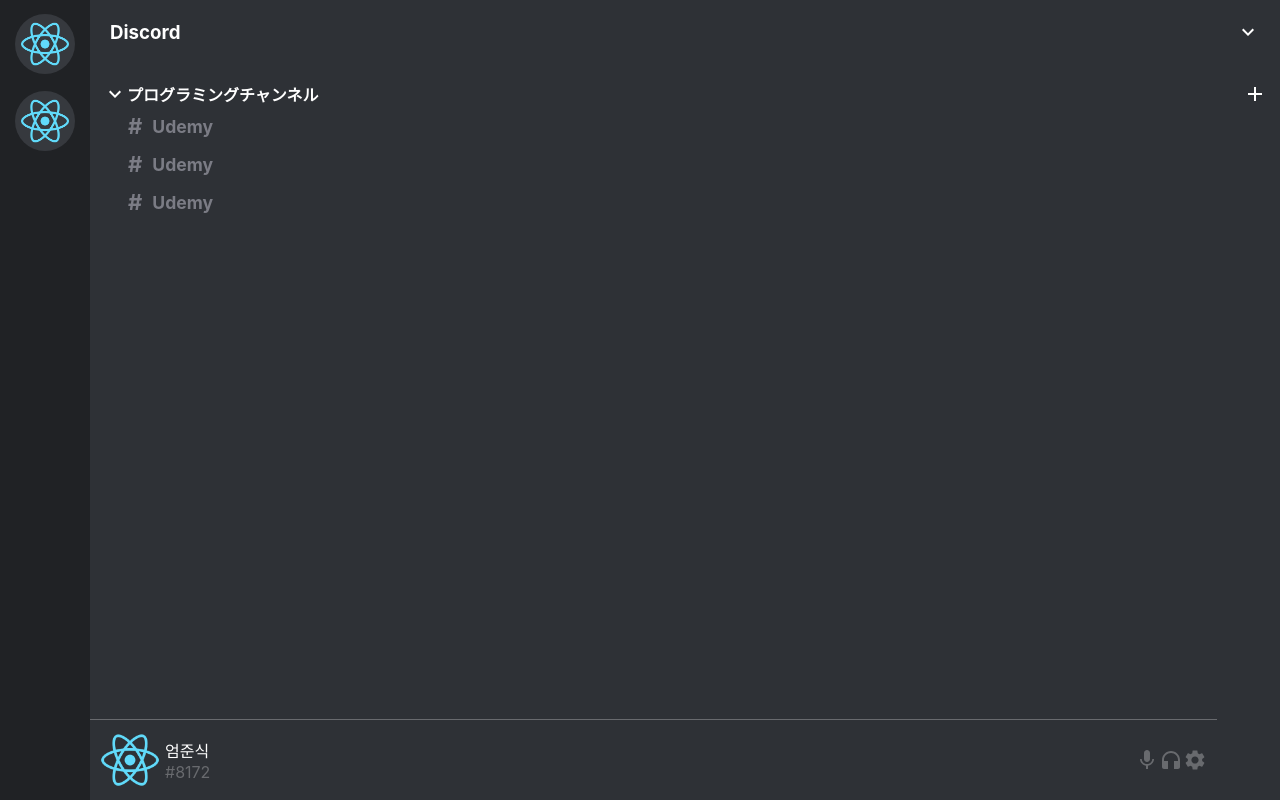
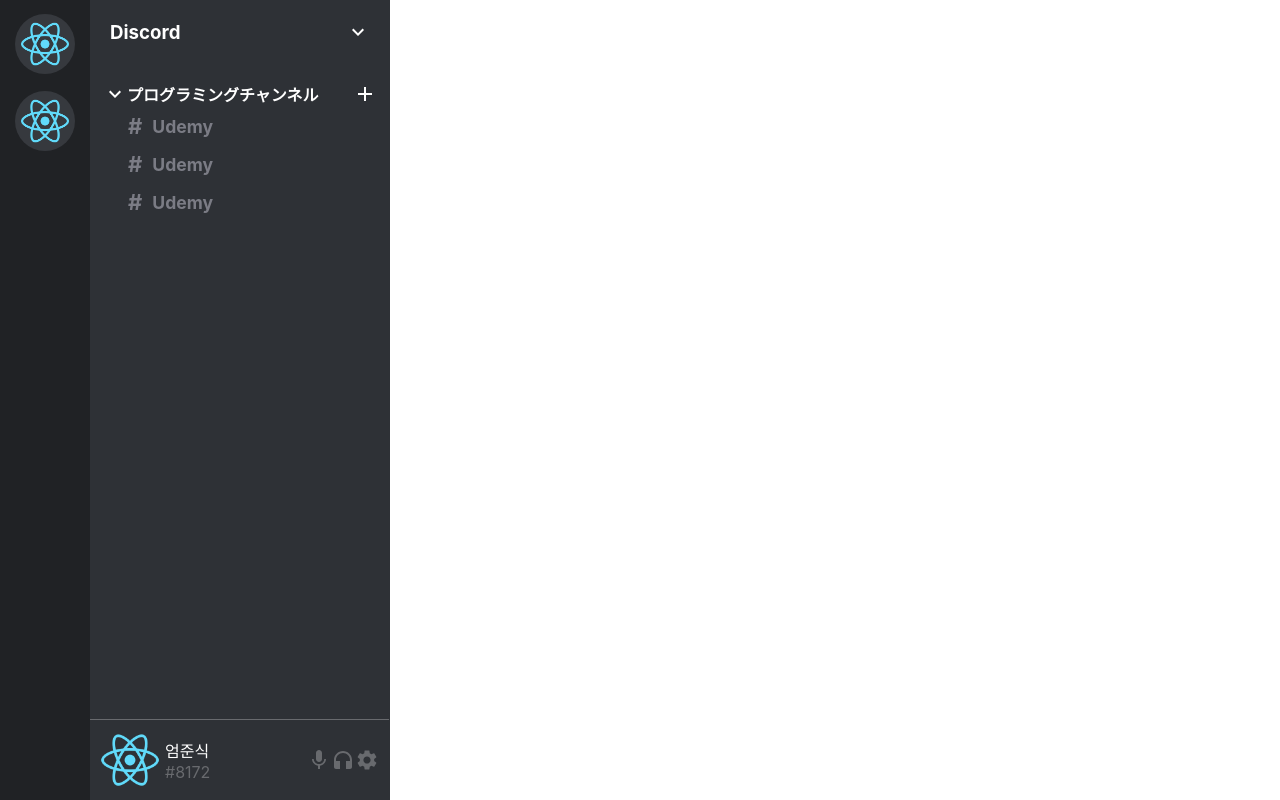
Before and after one commit to JOHYEONJUN39/Discord_Clone_Dev, a React (Create React App) app: page / in a window 1280 px wide. Built offline with nearby package versions, Linux system fonts and the light colour scheme.

Commit message:
💄 style : チャットを横並びするためにｆｌｅｘ追加

```diff
--- a/src/App.scss
+++ b/src/App.scss
@@ -0,0 +1,3 @@
+.App {
+  display: flex;
+}
```
